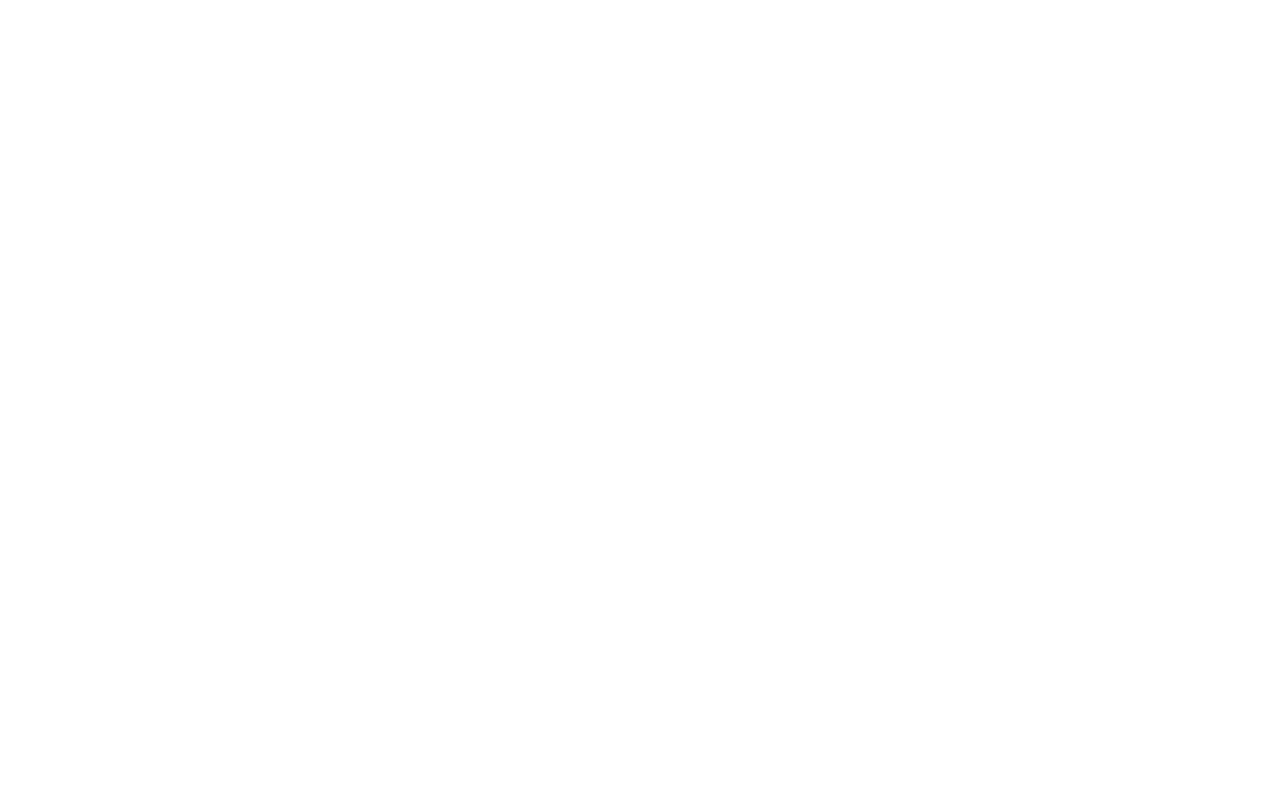
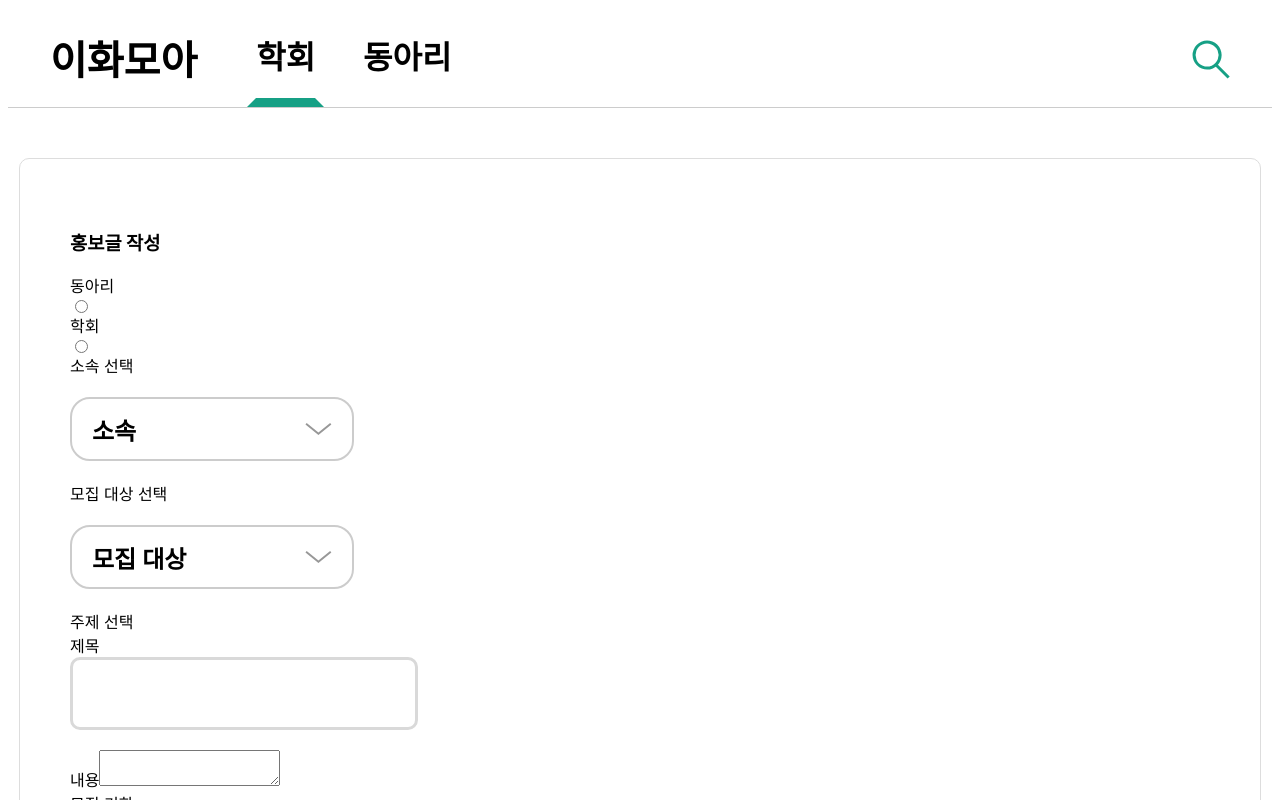
Before and after one commit to ewhamoa/EwhaMoa_FE, a React (Create React App) app: page /write in a window 1280 px wide. Before the commit this address had no page. Shown: the top 800 px of the page. Built offline with nearby package versions, Linux system fonts and the light colour scheme.

Commit message:
feat: writepost

```diff
--- a/src/App.jsx
+++ b/src/App.jsx
@@ -1,6 +1,6 @@
 import { Routes, Route, Navigate } from 'react-router-dom';
 import './App.css';
-import { Login, Register, ClubMain, ConfMain } from './components';
+import { Login, Register, ClubMain, ConfMain, WritePost } from './components';
 import { useState, useEffect } from 'react';
 
 function App() {
@@ -32,6 +32,7 @@
         <Route path="/conference" element={<ConfMain />} />
         <Route path="/login" element={<Login />} />
         <Route path="/signup" element={<Register />} />
+        <Route path="/write" element={<WritePost />} />
       </Routes>
     </div>
   );
--- a/src/components/main/ConfMain.jsx
+++ b/src/components/main/ConfMain.jsx
@@ -108,7 +108,7 @@
                 key={postId}
                 postId={postId}
                 title={title}
-                text={body}
+                body={body}
                 createdAt={createdAt}
                 due={due}
                 link={
--- /dev/null
+++ b/src/components/posts/WritePost.jsx
@@ -0,0 +1,191 @@
+import { useState, useEffect } from 'react';
+import axios from 'axios';
+import { TypeSort, WhoSort, TopicSort, SubjectSort } from '../sort';
+import { Header } from '../main';
+
+export function WritePost() {
+  const [image, setImage] = useState('');
+
+  const [selectedTypeValue, setTypeSelectedValue] = useState('');
+  const [selectedMajorValue, setMajorSelectedValue] = useState('');
+
+  const handleTypeSelectedValue = value => {
+    setTypeSelectedValue(value);
+  };
+
+  const handleMajorSelectedValue = value => {
+    setMajorSelectedValue(value);
+  };
+
+  const [selectedWhoValue, setWhoSelectedValue] = useState('');
+
+  const handleWhoSelectedValue = value => {
+    setWhoSelectedValue(value);
+  };
+
+  const [selectedSubValue, setSubSelectedValue] = useState('');
+
+  const handleSubSelectedValue = value => {
+    setSubSelectedValue(value);
+  };
+
+  const [inputs, setInputs] = useState({
+    Club: '',
+    groupName: '',
+    title: '',
+    body: '',
+    due: '',
+    affiliationType: selectedTypeValue,
+    affiliationName: selectedMajorValue,
+    topic: selectedSubValue,
+    grade: selectedWhoValue,
+    imageLink: image,
+  });
+
+  const { Club, groupName, title, body, due, group, affiliationType, affiliationName, topic, grade, imageLink } =
+    inputs;
+  const [file, setFile] = useState(null);
+  const handleFileChange = e => {
+    setFile(e.target.files[0]);
+  };
+
+  const handleUpload = async e => {
+    e.preventDefault();
+
+    const formData = new FormData();
+    formData.append('file', file);
+
+    try {
+      const response = await axios.post('/upload/image', formData, {
+        headers: {
+          'Content-Type': 'multipart/form-data',
+        },
+      });
+      console.log(response.data);
+      setImage(response.data.imageLink);
+      // 파일 업로드 성공 처리
+    } catch (error) {
+      console.error('파일 업로드에 실패했습니다:', error);
+      // 파일 업로드 실패 처리
+    }
+  };
+
+  const handleInputChange = e => {
+    const { name, value } = e.target;
+
+    setInputs(prevInputs => ({
+      ...prevInputs,
+      [name]: value,
+    }));
+  };
+
+  const handleSubmit = async e => {
+    e.preventDefault();
+
+    const isClub = Boolean(Club);
+
+    try {
+      const response = await axios.post('/main/post', {
+        isClub,
+        groupName,
+        title,
+        body,
+        due,
+        group,
+        affiliationType,
+        affiliationName,
+        topic,
+        grade,
+        imageLink,
+      });
+
+      setInputs({
+        Club: '',
+        groupName: '',
+        title: '',
+        body: '',
+        due: '',
+        affiliationType: '',
+        affiliationName: '',
+        topic: '',
+        grade: '',
+        imageLink: '',
+      });
+
+      window.location.href = '/';
+    } catch (error) {
+      console.error('Error creating post:', error);
+    }
+  };
+
+  return (
+    <>
+      <Header />
+      <div id="wrap">
+        <div id="inner-wrap" className="write-post">
+          <div id="write">
+            <h3>홍보글 작성</h3>
+            <form onSubmit={handleSubmit} id="recruit-form">
+              <div id="flex-row">
+                <div id="flex-col">
+                  <label>동아리</label>
+                  <div>
+                    <input type="radio" name="Club" value={true} onChange={handleInputChange} />
+                  </div>
+                  <label>학회</label>
+                  <div>
+                    <input type="radio" name="Club" value={false} onChange={handleInputChange} />
+                  </div>
+                </div>
+                <div id="flex-col">
+                  <label>소속 선택</label>
+                  <div>
+                    <TypeSort onSelect={handleTypeSelectedValue} onMajorSelect={handleMajorSelectedValue} />
+                  </div>
+                </div>
+              </div>
+              <div id="flex-row">
+                <div id="flex-col">
+                  <label>모집 대상 선택</label>
+                  <WhoSort onSelect={handleWhoSelectedValue} />
+                </div>
+
+                <div id="flex-col">
+                  <label id="green">주제 선택</label>
+
+                  {inputs.Club === 'true' ? <SubjectSort onSelect={handleSubSelectedValue} /> : null}
+                  {inputs.Club === 'false' ? <TopicSort onSelect={handleSubSelectedValue} /> : null}
+                </div>
+              </div>
+              <div id="flex-row">
+                <div id="flex-col">
+                  <label>제목</label>
+                  <input id="id" type="text" name="title" value={title} onChange={handleInputChange} />
+                </div>
+
+                <div id="flex-col">
+                  <label id="green">내용</label>
+                  <textarea id="write-content" type="text" name="body" value={body} onChange={handleInputChange} />
+                </div>
+              </div>
+              <div id="flex-row">
+                <div id="flex-col">
+                  <label>모집 기한</label>
+                  <input id="id" type="date" name="due" value={due} onChange={handleInputChange} />
+                </div>
+              </div>
+              <div id="margin-top">
+                <h3>이미지 첨부파일</h3>
+                <input type="file" onChange={handleFileChange} />
+                <button onClick={handleUpload}>업로드</button>
+              </div>
+              <div id="write-bottom">
+                <button type="submit">완료</button>
+              </div>
+            </form>
+          </div>
+        </div>
+      </div>
+    </>
+  );
+}
--- a/src/components/posts/index.js
+++ b/src/components/posts/index.js
@@ -1,3 +1,4 @@
 export * from './PostItem';
 export * from './PostDetail';
 export * from './Date';
+export * from './WritePost';
--- a/src/components/posts/post.css
+++ b/src/components/posts/post.css
@@ -105,7 +105,7 @@
   font-weight: 700;
   margin: 0;
   margin-right: 10px;
-  max-width: 750px;
+  max-width: 700px;
 }
 
 #title-dday > .badge {
@@ -168,3 +168,12 @@
 #detail-img {
   max-width: 1084px;
 }
+
+#write {
+  padding: 20px;
+}
+
+.write-post {
+  margin-top: 50px;
+  width: 1180px;
+}
--- a/src/components/sort/SubjectSort.jsx
+++ b/src/components/sort/SubjectSort.jsx
@@ -39,10 +39,15 @@
     setModalOpen(true);
   };
 
+  function findSubject(subject) {
+    const item = Subject.find(item => item.id === subject);
+    return item ? item.sub : null;
+  }
+
   return (
     <div>
-      <div onClick={showModal} className="align-row" id="dropdown">
-        <p>주제</p>
+      <div onClick={showModal} className="align-row" id={modalOpen ? 'selected-dd' : 'dropdown'}>
+        {selectedType === '' ? <p>주제</p> : <p>{findSubject(selectedType)}</p>}
         <img src="/arrow.svg" />
       </div>
       {modalOpen && (
--- a/src/components/sort/TopicSort.jsx
+++ b/src/components/sort/TopicSort.jsx
@@ -1,5 +1,5 @@
 import { useState, useEffect, useRef } from 'react';
-import { Topic } from './sort.const';
+import { Topic, Majors } from './sort.const';
 
 export function TopicSort({ onSelect }) {
   const [selectedType, setSelectedType] = useState('');
@@ -39,10 +39,15 @@
     setModalOpen(true);
   };
 
+  function findTopic(topic) {
+    const item = Topic.find(item => item.id === topic);
+    return item ? item.topic : null;
+  }
+
   return (
     <div>
-      <div onClick={showModal} className="align-row" id="dropdown">
-        <p>주제</p>
+      <div onClick={showModal} className="align-row" id={modalOpen ? 'selected-dd' : 'dropdown'}>
+        {selectedType === '' ? <p>주제</p> : <p>{findTopic(selectedType)}</p>}
         <img src="/arrow.svg" />
       </div>
       {modalOpen && (
--- a/src/components/sort/TypeSort.jsx
+++ b/src/components/sort/TypeSort.jsx
@@ -3,7 +3,7 @@
 import { TypeSearch } from './TypeSearch';
 import './sort.css';
 
-export function TypeSort({ onSelect, onMajorSelect, onDeptSelect }) {
+export function TypeSort({ onSelect, onMajorSelect }) {
   const [selectedType, setSelectedType] = useState('');
   const [selectedMajor, setSelectedMajor] = useState('');
 
@@ -68,10 +68,22 @@
 
   const FilteredMajor = Majors.filter(major => (searchTerm !== '' ? major.includes(searchTerm) : true));
 
+  function findType(type) {
+    const item = ClubType.find(item => item.id === type);
+    return item ? item.type : null;
+  }
+
   return (
     <div>
-      <div onClick={showModal} className="align-row" id="dropdown">
-        <p>소속</p> <img src="/arrow.svg" />
+      <div onClick={showModal} className="align-row" id={modalOpen ? 'selected-dd' : 'dropdown'}>
+        {selectedType === '' ? (
+          <p>소속</p>
+        ) : selectedMajor === '' ? (
+          <p>{findType(selectedType)}</p>
+        ) : (
+          <p>{selectedMajor}</p>
+        )}{' '}
+        <img src="/arrow.svg" />
       </div>
       {modalOpen && (
         <div ref={modalRef} id="select-modal">
--- a/src/components/sort/WhoSort.jsx
+++ b/src/components/sort/WhoSort.jsx
@@ -39,10 +39,15 @@
     setModalOpen(true);
   };
 
+  function findWho(who) {
+    const item = Who.find(item => item.id === who);
+    return item ? item.who : null;
+  }
+
   return (
     <div>
-      <div onClick={showModal} className="align-row" id="dropdown">
-        <p>모집 대상</p> <img src="/arrow.svg" />
+      <div onClick={showModal} className="align-row" id={modalOpen ? 'selected-dd' : 'dropdown'}>
+        {selectedType === '' ? <p>모집 대상</p> : <p>{findWho(selectedType)}</p>} <img src="/arrow.svg" />
       </div>
       {modalOpen && (
         <div ref={modalRef} id="select-modal">
--- a/src/components/sort/index.js
+++ b/src/components/sort/index.js
@@ -3,3 +3,4 @@
 export * from './WhoSort';
 export * from './TopicSort';
 export * from './TypeSearch';
+export * from './SubjectSort';
--- a/src/components/sort/sort.css
+++ b/src/components/sort/sort.css
@@ -1,7 +1,22 @@
 #dropdown {
   width: 240px;
   height: 20px;
-  border: 1px solid #ccc;
+  border: 2px solid #ccc;
+  border-radius: 20px;
+  padding: 20px;
+  align-items: center;
+  justify-content: space-between;
+  margin-top: 20px;
+  font-size: 24px;
+  font-weight: 600;
+  margin-bottom: 20px;
+  cursor: pointer;
+}
+
+#selected-dd {
+  width: 240px;
+  height: 20px;
+  border: 2px solid #16a085;
   border-radius: 20px;
   padding: 20px;
   align-items: center;
```
Also changed, not shown: src/components/posts/PostDetail.jsx (+22 -0 lines).
